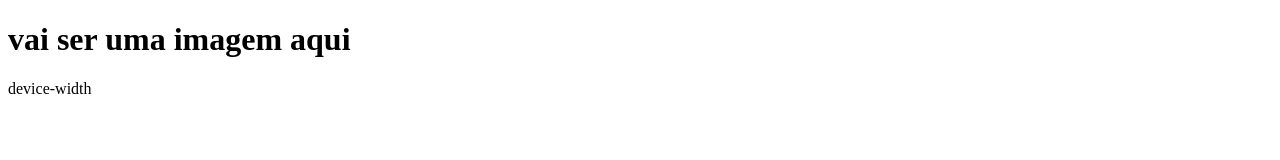
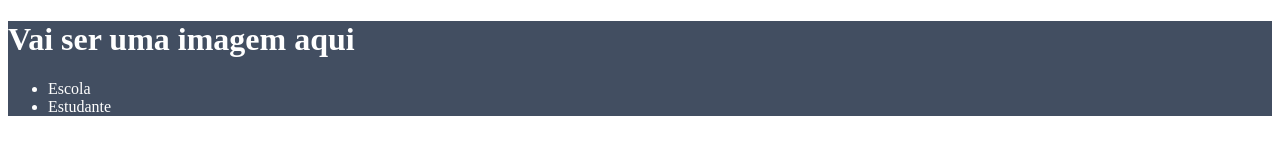
Before and after one commit to Ragnarok02115/site-escola, a plain HTML site: page index.html in a window 1280 px wide. Drawn offline with Linux system fonts and the light colour scheme.

Commit message:
Add files via upload

```diff
--- a/index.html
+++ b/index.html
@@ -5,9 +5,16 @@
     <meta http-equiv="X-UA-Compatible" content="IE=edge">
     <meta name="viewport" content="width=device-width, initial-scale=1.0">
     <title>Document</title>
+    <link rel="stylesheet" href="style.css">
 </head>
 <body>
-    <h1>vai ser uma imagem aqui</h1>
+    <header>
+        <h1>Vai ser uma imagem aqui</h1>
+        <ul>
+            <li>Escola</li>
+            <li>Estudante</li>
+        </ul>
+    </header>
 
 </body>
-</html>device-width
+</html>
--- a/style.css
+++ b/style.css
@@ -0,0 +1,4 @@
+header {
+    background-color: #424E61;
+    color: white;
+}
```
